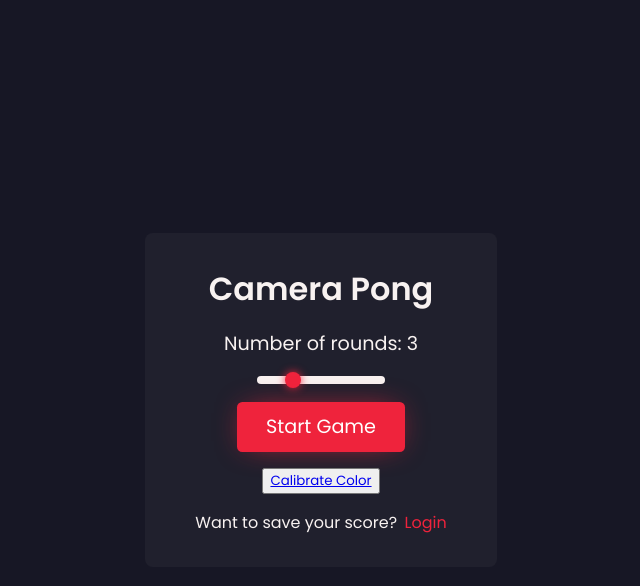
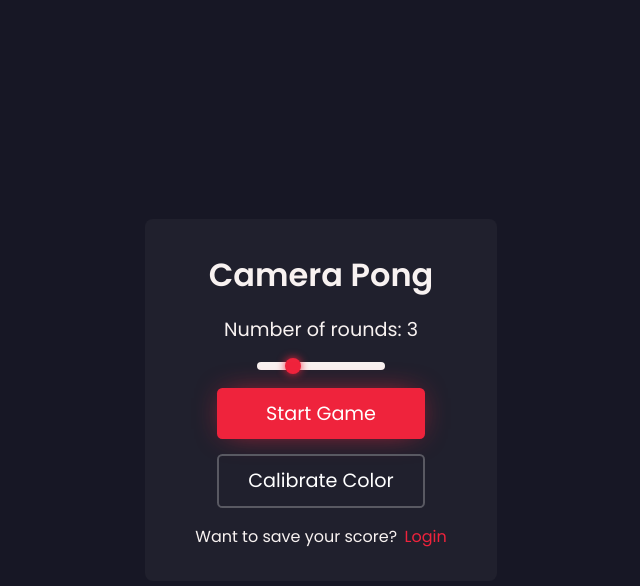
Before and after one commit to Vipness/Camera-Pong, a PHP site: page / in a window 1280 px wide. Shown: the top 586 px of the page, without its empty margins (319-959 px from the left). Run offline with PHP 8.4, Linux system fonts and the light colour scheme.

Commit message:
Add styles to calibrator

```diff
--- a/css/style.css
+++ b/css/style.css
@@ -18,6 +18,7 @@ body {
     width: 22em;
     margin: 0 auto;
     padding: 2em;
+    color: var(--text);
     background-color: var(--secondary);
     border-radius: 0.5rem;
     display: flex;
@@ -25,7 +26,6 @@ body {
     align-items: center;
     justify-content: center;
     gap: 1em;
-    color: var(--text);
 }
 
 h1 {
@@ -35,7 +35,14 @@ h1 {
     text-align: center;
 }
 
-/*********** Baseline, reset styles ***********/
+label {
+    font-size: 1.2rem;
+    color: var(--text);
+    text-align: center;
+    cursor: text;
+}
+
+/*********** Baseline, reset range styles ***********/
 input[type="range"] {
     -webkit-appearance: none;
     appearance: none;
@@ -87,35 +94,50 @@ input[type="range"]::-moz-range-thumb {
     box-shadow: 0px 0px 8px var(--primary);
 }
 
-.btnStart {
-    border: none;
+.buttons {
+    display: flex;
+    flex-direction: column;
+    gap: 15px;
+}
+
+.buttons button {
     border-radius: 0.4em;
-    background-color: var(--primary);
-    box-shadow: 0px 0px 30px -10px var(--primary);
     padding: 0.8em 0;
     cursor: pointer;
 }
 
-.btnStart a {
+.buttons button a {
     color: white;
     text-decoration: none;
     font-size: 1.2rem;
     padding: 1em 1.5em;
 }
 
-label {
-    font-size: 1.2rem;
-    color: var(--text);
-    text-align: center;
-    cursor: text;
+.btnStart {
+    border: none;
+    background-color: var(--primary);
+    box-shadow: 0px 0px 30px -10px var(--primary);
 }
 
+.btnCalibrate {
+    background: transparent;
+    outline: none;
+    border: 2px solid var(--shadow);
+}
+
+.btnCalibrate:hover {
+    border-color: var(--accent);
+    box-shadow: 0px 0px 20px -10px var(--accent);
+}
+
+/* inserted by PHP */
 .login {
     color: var(--text);
     margin: 0;
 }
 
-.login a, .logout {
+.login a,
+.logout {
     color: var(--primary);
     text-decoration: none;
     margin-left: 0.2em;
--- a/index.php
+++ b/index.php
@@ -17,8 +17,10 @@
         <label for="rounds">Number of rounds: <span id="roundsText"></span></label>
         <input type="range" min="2" max="6" value="3" id="rounds">
 
-        <button class="btnStart"><a href="./subpages/pong.html">Start Game</a></button>
-        <button><a href="./subpages/calibrator.html">Calibrate Color</a></button>
+        <div class="buttons">
+            <button class="btnStart"><a href="./subpages/pong.html">Start Game</a></button>
+            <button class="btnCalibrate"><a href="./subpages/calibrator.html">Calibrate Color</a></button>
+        </div>
 
         <?php
             session_start();
--- a/subpages/calibrator.html
+++ b/subpages/calibrator.html
@@ -5,7 +5,7 @@
     <meta charset="UTF-8">
     <meta name="viewport" content="width=device-width, initial-scale=1.0">
     <link rel="stylesheet" href="../css/variables.css">
-    <link rel="stylesheet" href="../css/pong.css">
+    <link rel="stylesheet" href="../css/calibrator.css">
     <script src="../js/calibrator.js" defer></script>
     <title>Camera Pong</title>
 </head>
```
Also changed, not shown: css/calibrator.css (added, +60 -0 lines), css/pong.css (+0 -31 lines).
